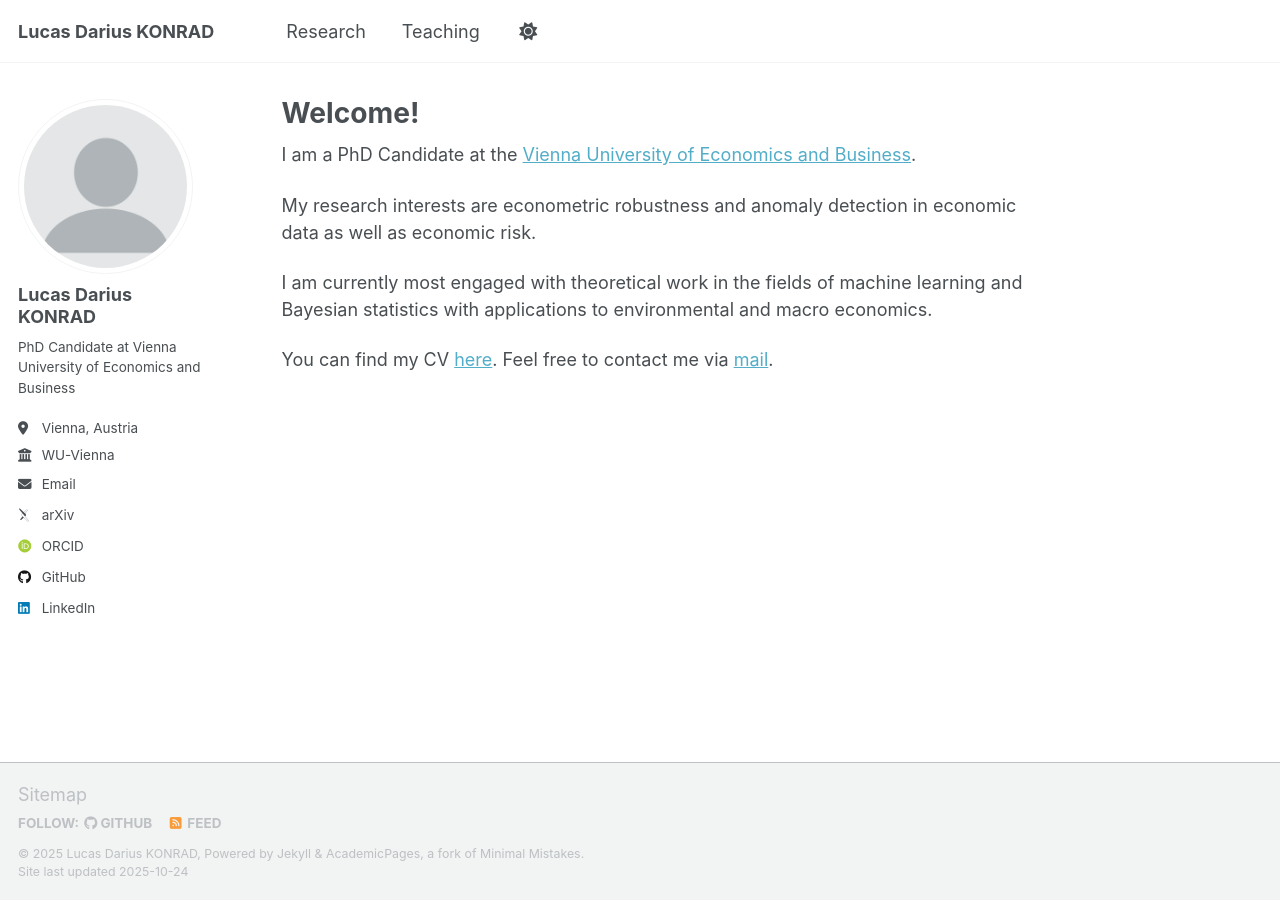
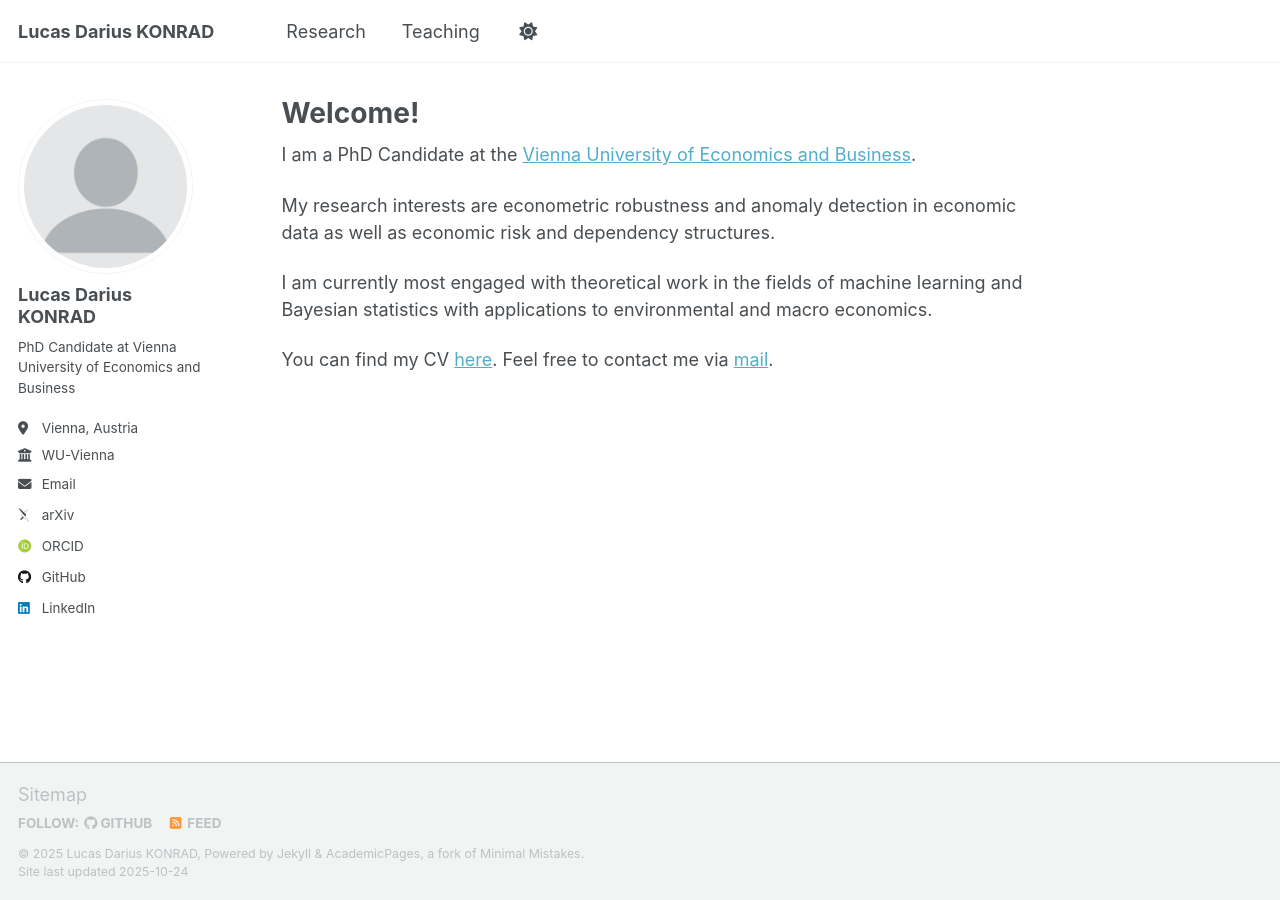
Before and after one commit to konradld/konradld.github.io, a Jekyll site: the page built from _pages/about.md, in a window 1280 px wide. Built offline with Jekyll 4.4.1, drawn with Linux system fonts in a browser that asks for light colours; some web fonts are replaced; a script that is not in the unit is left out.

Commit message:
Update about.md

```diff
--- a/_pages/about.md
+++ b/_pages/about.md
@@ -9,7 +9,7 @@ redirect_from:
 
 I am a PhD Candidate at the [Vienna University of Economics and Business](https://www.wu.ac.at/en/).
 
-My research interests are econometric robustness and anomaly detection in economic data as well as economic risk.
+My research interests are econometric robustness and anomaly detection in economic data as well as economic risk and dependency structures.
 
 I am currently most engaged with theoretical work in the fields of machine learning and Bayesian statistics with applications to environmental and macro economics.
 
```
